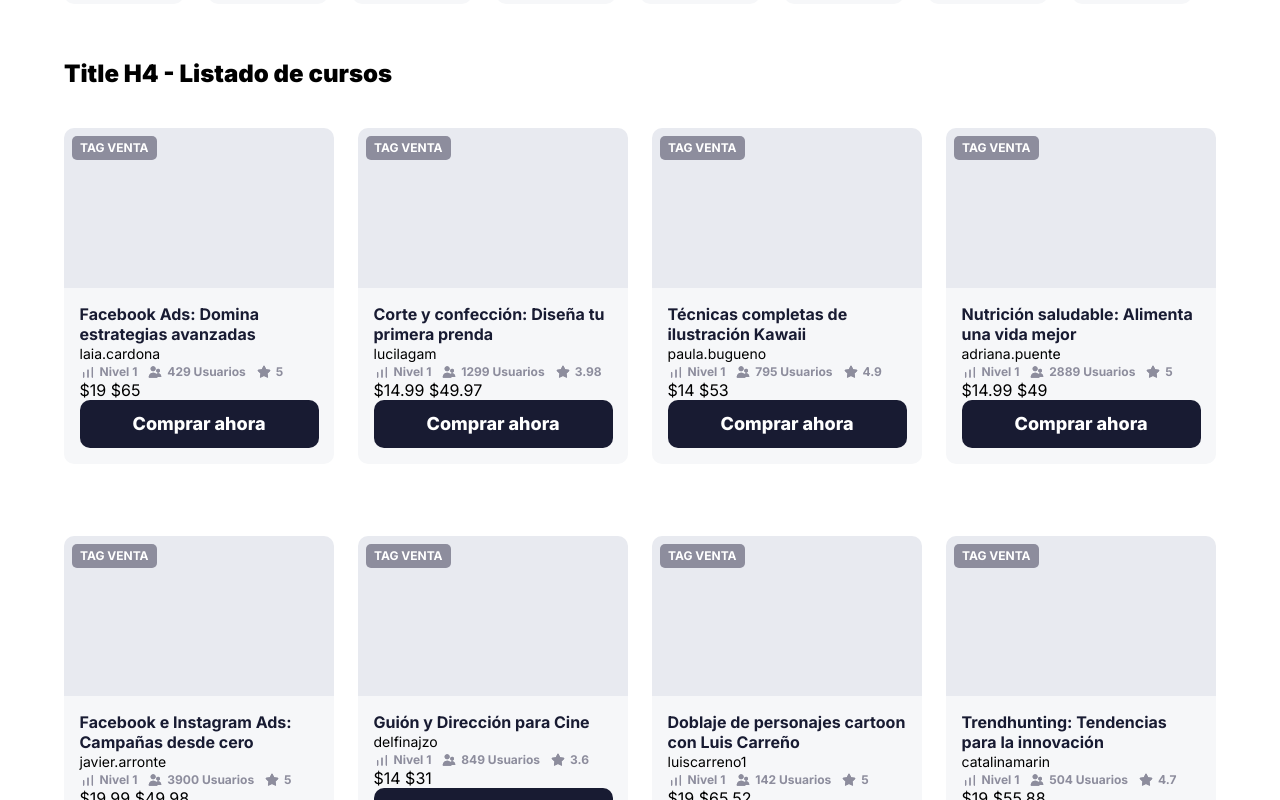
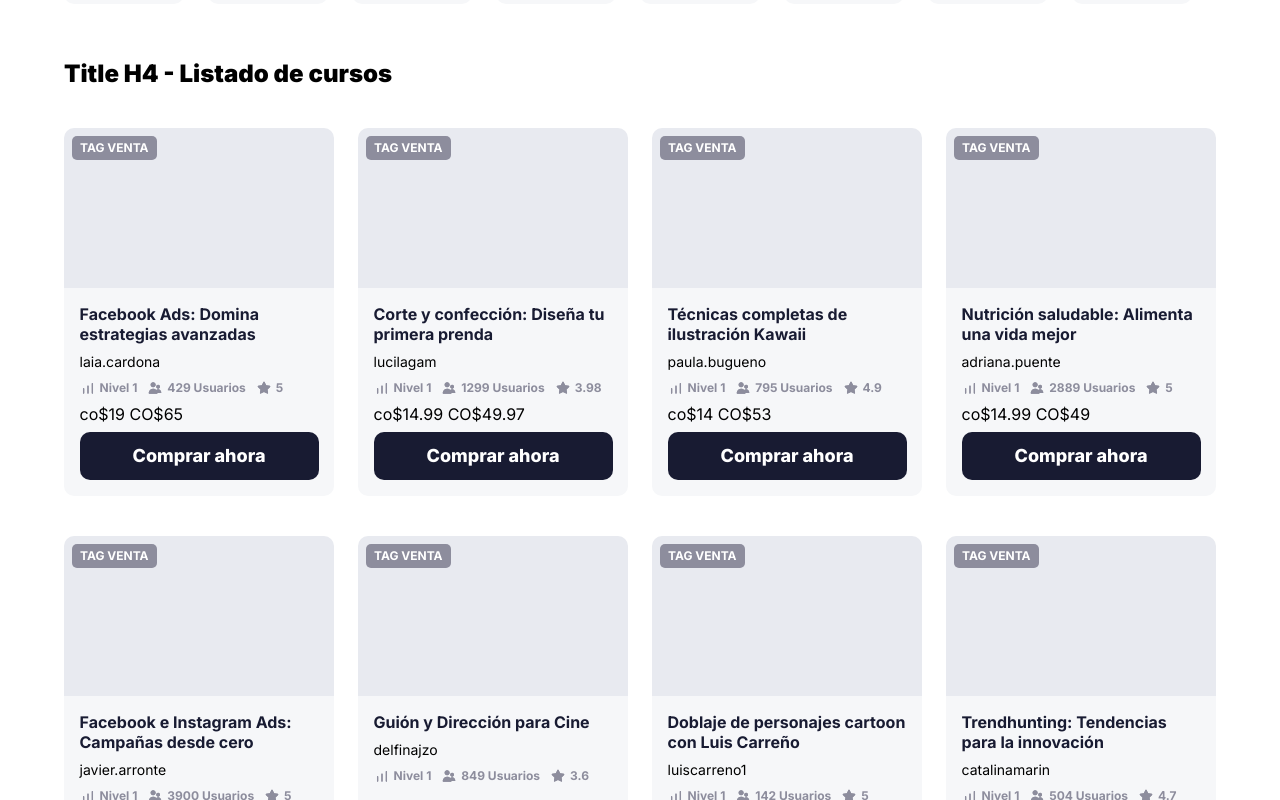
Before and after one commit to jcvegab/crashcourse-frontend, a Next.js app: page / in a window 1280 px wide. Shown: the part 600-1400 px from the top of the page. Built offline with nearby package versions, Linux system fonts and the light colour scheme.

Commit message:
Set template to '/cursos/:id' and button redirec to to path (cursos/[name].js - template of course detail)

```diff
--- a/components/UI/Button.js
+++ b/components/UI/Button.js
@@ -1,12 +1,12 @@
 import styled, { css } from 'styled-components';
+import Link from 'next/link';
 
-const StyledButton = styled.button`
+const StyledButton = styled.a`
   height: ${(props) => props.height || '48px'};
   width: ${(props) => props.width || '100%'};
   padding: 0;
   color: ${({ theme }) => theme.colors.white};
   background-color: ${({ theme }) => theme.colors.baseMain};
-  border: 0;
   border-radius: 10px;
   display: inline-flex;
   align-items: center;
@@ -15,6 +15,7 @@ const StyledButton = styled.button`
   font-size: ${(props) => props.fontSize || '18px'};
   line-height: ${(props) => props.lineHeight || '20px'};
   cursor: pointer;
+  text-decoration: none;
   ${(props) =>
     props.ghost &&
     css`
@@ -24,8 +25,18 @@ const StyledButton = styled.button`
     `};
 `;
 
-const Button = ({ height, width, fontSize, lineHeight, ghost, children }) => {
+const Button = ({
+  height,
+  width,
+  fontSize,
+  lineHeight,
+  ghost,
+  url,
+  path,
+  children,
+}) => {
   return (
+    <Link as={url ? `/${url}` : '/'} href={path ? `/${path}` : '/'} passHref>
       <StyledButton
         height={height}
         width={width}
@@ -35,6 +46,7 @@ const Button = ({ height, width, fontSize, lineHeight, ghost, children }) => {
       >
         {children}
       </StyledButton>
+    </Link>
   );
 };
 export default Button;
--- a/components/UI/CategoryCard.js
+++ b/components/UI/CategoryCard.js
@@ -4,6 +4,7 @@ import Image from 'next/image';
 const CategoryCardContainer = styled.div`
   width: 120px;
   height: 112px;
+  padding: 10px;
   color: ${({ theme }) => theme.colors.black};
   background-color: ${({ theme }) => theme.colors.grayLighter};
   border-radius: 10px;
--- a/components/UI/CourseCard.js
+++ b/components/UI/CourseCard.js
@@ -5,21 +5,31 @@ import CourseStats from './CourseStats';
 
 const CourseCardContainer = styled.div`
   width: 270px;
-  height: 368px;
 `;
 
-const CourseCardImage = styled.div`
+const CourseCardTop = styled.div`
   height: 160px;
   padding: 8px;
   border-radius: 10px 10px 0 0;
   background-color: ${({ theme }) => theme.colors.grayLight};
 `;
 
-const CourseCardInfo = styled.div`
+const CourseCardBottom = styled.div`
+  height: 208px;
   padding: 16px 15.5px;
   border-radius: 0 0 10px 10px;
   background-color: ${({ theme }) => theme.colors.grayLighter};
+  display: flex;
+  flex-direction: column;
+  justify-content: space-between;
 `;
+
+const CourseInfo = styled.div`
+  display: flex;
+  flex-direction: column;
+  gap: 8px;
+`;
+
 const CourseName = styled.h5`
   color: ${({ theme }) => theme.colors.baseMain};
   font-weight: bold;
@@ -37,10 +47,11 @@ const CourseCost = styled.p``;
 export default function CourseCard({ props }) {
   return (
     <CourseCardContainer>
-      <CourseCardImage>
+      <CourseCardTop>
         <Tag>Tag venta</Tag>
-      </CourseCardImage>
-      <CourseCardInfo>
+      </CourseCardTop>
+      <CourseCardBottom>
+        <CourseInfo>
           <CourseName>{props.course_name}</CourseName>
           <CourseProfesor>{props.username}</CourseProfesor>
           <CourseStats
@@ -48,11 +59,14 @@ export default function CourseCard({ props }) {
             users={props.users}
             course_score={props.course_score}
           />
+        </CourseInfo>
         <CourseCost>
-          ${props.price} ${props.real_price}
+          co${props.price} <span>CO${props.real_price}</span>
         </CourseCost>
-        <Button>Comprar ahora</Button>
-      </CourseCardInfo>
+        <Button url={`cursos/${props.id}`} path={`cursos/[name]`}>
+          Comprar ahora
+        </Button>
+      </CourseCardBottom>
     </CourseCardContainer>
   );
 }
--- a/components/UI/Logo.js
+++ b/components/UI/Logo.js
@@ -11,7 +11,7 @@ const StyledLogo = styled.a`
 
 export default function Logo() {
   return (
-    <Link prefetch href="/" passHref>
+    <Link href="/" passHref>
       <StyledLogo>
         <img src="/logo.svg" alt="Crashcourse"></img>
         <StyledH1>Crashcourse</StyledH1>
--- a/components/layouts/Categories.js
+++ b/components/layouts/Categories.js
@@ -19,13 +19,15 @@ export default function Categories() {
       unique.includes(category) ? unique : [...unique, category],
     []
   );
-  console.log(filtered_categories);
   return (
     <CategoriesTemplate>
       <StyledH4 margin="16px">Title H4 - Categorias</StyledH4>
       <CategoriesList>
         {filtered_categories.map((category) => (
-          <CategoryCard key={category.id} category={category} />
+          <CategoryCard
+            key={filtered_categories.indexOf(category)}
+            category={category}
+          />
         ))}
       </CategoriesList>
     </CategoriesTemplate>
--- a/pages/_app.js
+++ b/pages/_app.js
@@ -1,5 +1,5 @@
 import '../styles/_app.css';
-import { createGlobalStyle, ThemeProvider } from 'styled-components';
+import styled, { createGlobalStyle, ThemeProvider } from 'styled-components';
 
 const GlobalStyle = createGlobalStyle`
   * {
@@ -21,12 +21,20 @@ const theme = {
   },
 };
 
+const AppView = styled.div`
+  margin: 0 auto;
+  max-width: 1152px;
+  overflow: hidden;
+`;
+
 function MyApp({ Component, pageProps }) {
   return (
     <>
       <GlobalStyle />
       <ThemeProvider theme={theme}>
-        <Component {...pageProps} />
+        <AppView>
+          <Component {...pageProps} />
+        </AppView>
       </ThemeProvider>
     </>
   );
--- a/pages/index.js
+++ b/pages/index.js
@@ -1,23 +1,16 @@
 import Head from 'next/head';
-import styled, { css } from 'styled-components';
 import Header from '../components/layouts/Header';
 import Main from '../components/layouts/Main';
 
-const AppView = styled.div`
-  margin: 0 auto;
-  max-width: 1152px;
-  overflow: hidden;
-`;
-
 export default function Home() {
   return (
-    <AppView>
+    <>
       <Head>
         <title>Crashcourse</title>
         <link rel="icon" href="/favicon.ico" />
       </Head>
       <Header></Header>
       <Main></Main>
-    </AppView>
+    </>
   );
 }
```
Also changed, not shown: pages/cursos/[name].js (added, +21 -0 lines). Lines whose indentation alone changed are shown as unchanged.
